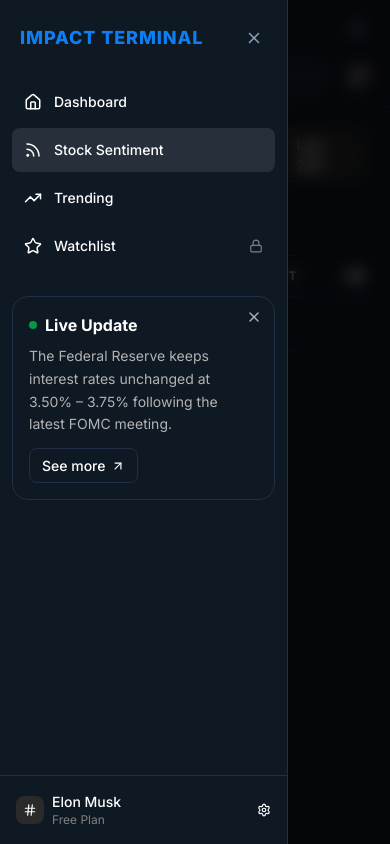
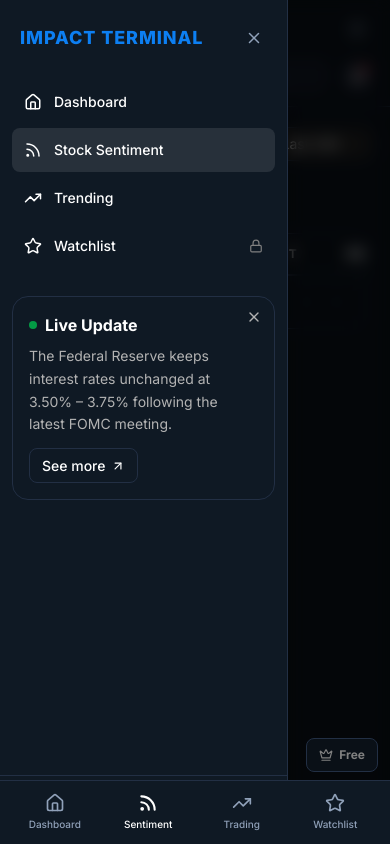
Before and after one commit to Raitokamie/news, a Next.js app: page /stock-sentiment in a window 390 px wide. Built offline with nearby package versions, Linux system fonts and the light colour scheme.

Commit message:
style(ui): global padding and background layout refactor for explicit mobile floating nav

```diff
--- a/app/globals.css
+++ b/app/globals.css
@@ -1,7 +1,7 @@
 @import "tailwindcss";
 
 :root {
-  --bg-base: #141414;
+  --bg-base: #0a1017;
   --bg-surface: #4D4D4D;
   --bg-elevated: #3a3a3a;
   --border: rgba(255, 255, 255, 0.06);
@@ -29,7 +29,7 @@
 }
 
 body {
-  background-color: #141414;
+  background-color: var(--bg-base);
   color: var(--text-primary);
   font-family: 'Inter', -apple-system, BlinkMacSystemFont, 'Segoe UI', sans-serif;
   -webkit-font-smoothing: antialiased;
--- a/app/layout.tsx
+++ b/app/layout.tsx
@@ -2,6 +2,7 @@
 import { Inter, Poppins } from 'next/font/google';
 import './globals.css';
 import Sidebar from '@/components/layout/Sidebar';
+import MobileBottomNav from '@/components/layout/MobileBottomNav';
 import PlanToggle from '@/components/dev/PlanToggle';
 
 const inter = Inter({ subsets: ['latin'], variable: '--font-inter' });
@@ -20,13 +21,14 @@
   return (
     <html lang="en" className="dark" suppressHydrationWarning>
       <body className={`${inter.variable} ${poppins.variable} font-sans bg-[#0a1017] text-slate-100 antialiased`}>
-        <div className="flex h-screen overflow-hidden">
+        <div className="flex h-screen overflow-hidden bg-[#0a1017]">
           {/* Sidebar — overlay on mobile, static on desktop */}
           <Sidebar />
           {/* Main content fills remaining width on desktop; full width on mobile */}
-          <main className="flex-1 overflow-y-auto w-full">
+          <main className="flex-1 relative w-full">
             {children}
           </main>
+          <MobileBottomNav />
           <PlanToggle />
         </div>
       </body>
--- a/app/market-trends/page.tsx
+++ b/app/market-trends/page.tsx
@@ -74,7 +74,7 @@
         <TopBar />
 
         {/* Center content area */}
-        <div className="flex-1 overflow-y-auto">
+        <div className="flex-1 overflow-y-auto pb-28 md:pb-0">
           {/* Header */}
           <div className="px-6 py-5 flex items-center justify-between">
             <div className="flex items-center gap-2">
--- a/app/page.tsx
+++ b/app/page.tsx
@@ -1,6 +1,7 @@
 import TopBar from '@/components/layout/TopBar';
 import RightSidebar from '@/components/layout/RightSidebar';
 import RegionRibbon from '@/components/filters/RegionRibbon';
+import MobileFilterRow from '@/components/filters/MobileFilterRow';
 import ImpactFeed from '@/components/news/ImpactFeed';
 
 export default function DashboardPage() {
@@ -8,8 +9,9 @@
     <div className="flex h-full bg-[#0a1017]">
       <div className="flex-1 flex flex-col overflow-hidden">
         <TopBar />
+        <MobileFilterRow />
         <RegionRibbon />
-        <div className="flex-1 overflow-y-auto">
+        <div className="flex-1 overflow-y-auto pb-28 md:pb-0">
           <ImpactFeed />
         </div>
       </div>
--- a/app/stock-sentiment/[symbol]/page.tsx
+++ b/app/stock-sentiment/[symbol]/page.tsx
@@ -60,7 +60,7 @@
         <TopBar />
 
         {/* Center content area */}
-        <div className="flex-1 overflow-y-auto">
+        <div className="flex-1 overflow-y-auto pb-28 md:pb-0">
           {/* Header */}
           <div className="px-6 py-5 flex items-center justify-between">
             <h1 className="text-lg font-extrabold text-white uppercase tracking-wide">
--- a/app/stock-sentiment/page.tsx
+++ b/app/stock-sentiment/page.tsx
@@ -77,19 +77,19 @@
         <TopBar />
 
         {/* Center content area */}
-        <div className="flex-1 overflow-y-auto">
+        <div className="flex-1 overflow-y-auto pb-28 md:pb-0">
           {/* Header */}
-          <div className="px-6 py-5 flex items-center justify-between">
-            <div className="flex items-center gap-2">
-              <Rss size={20} className="text-white" />
-              <h1 className="text-lg font-extrabold text-white uppercase tracking-wide">
+          <div className="px-4 md:px-6 py-5 flex items-center justify-between gap-3">
+            <div className="flex items-center gap-2 shrink-0">
+              <Rss size={18} className="text-white md:w-5 md:h-5" />
+              <h1 className="text-base md:text-lg font-extrabold text-white uppercase tracking-wide whitespace-nowrap">
                 STOCK SENTIMENT
               </h1>
             </div>
 
             {/* Range selector */}
-            <div className="flex items-center gap-2">
-              <span className="text-sm font-medium text-white">Range:</span>
+            <div className="flex items-center gap-2 shrink-0">
+              <span className="text-sm font-medium text-white hidden sm:inline">Range:</span>
               <div className="relative" ref={rangeRef}>
                 <button
                   onClick={() => setRangeOpen(!rangeOpen)}
--- a/app/ticker/[symbol]/page.tsx
+++ b/app/ticker/[symbol]/page.tsx
@@ -105,7 +105,7 @@
       <div className="flex-1 flex flex-col overflow-hidden">
         <TopBar />
 
-        <div className="flex-1 overflow-y-auto">
+        <div className="flex-1 overflow-y-auto pb-28 md:pb-0">
           {/* Ticker Header */}
           <div className="px-6 py-5">
             <div className="flex items-center justify-between">
--- a/app/watchlist/page.tsx
+++ b/app/watchlist/page.tsx
@@ -33,7 +33,7 @@
       <div className="flex-1 flex flex-col overflow-hidden">
         <TopBar />
 
-        <div className="flex-1 overflow-y-auto">
+        <div className="flex-1 overflow-y-auto pb-28 md:pb-0">
           {/* Header with ADD button */}
           <div className="relative">
             <WatchlistHeader onAddClick={() => setAddModalOpen(!addModalOpen)} />
```
Also changed, not shown: .claude/settings.local.json.
